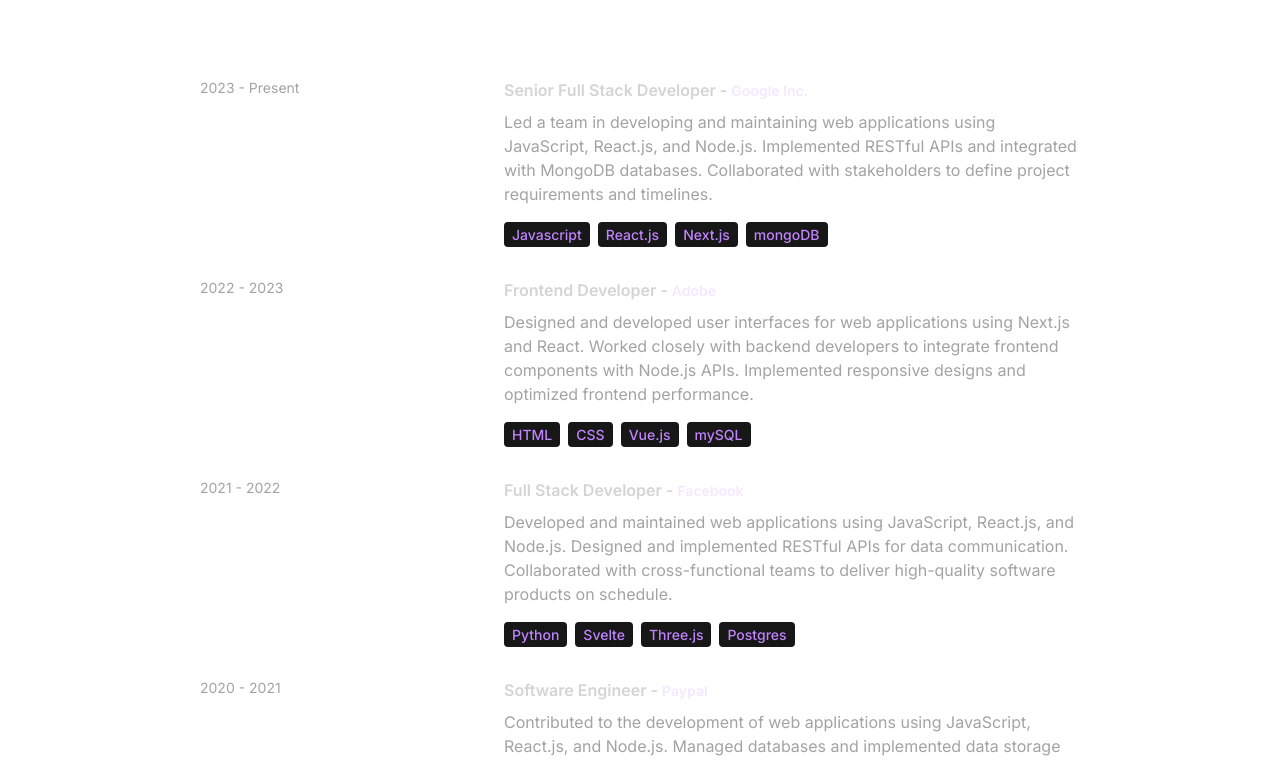
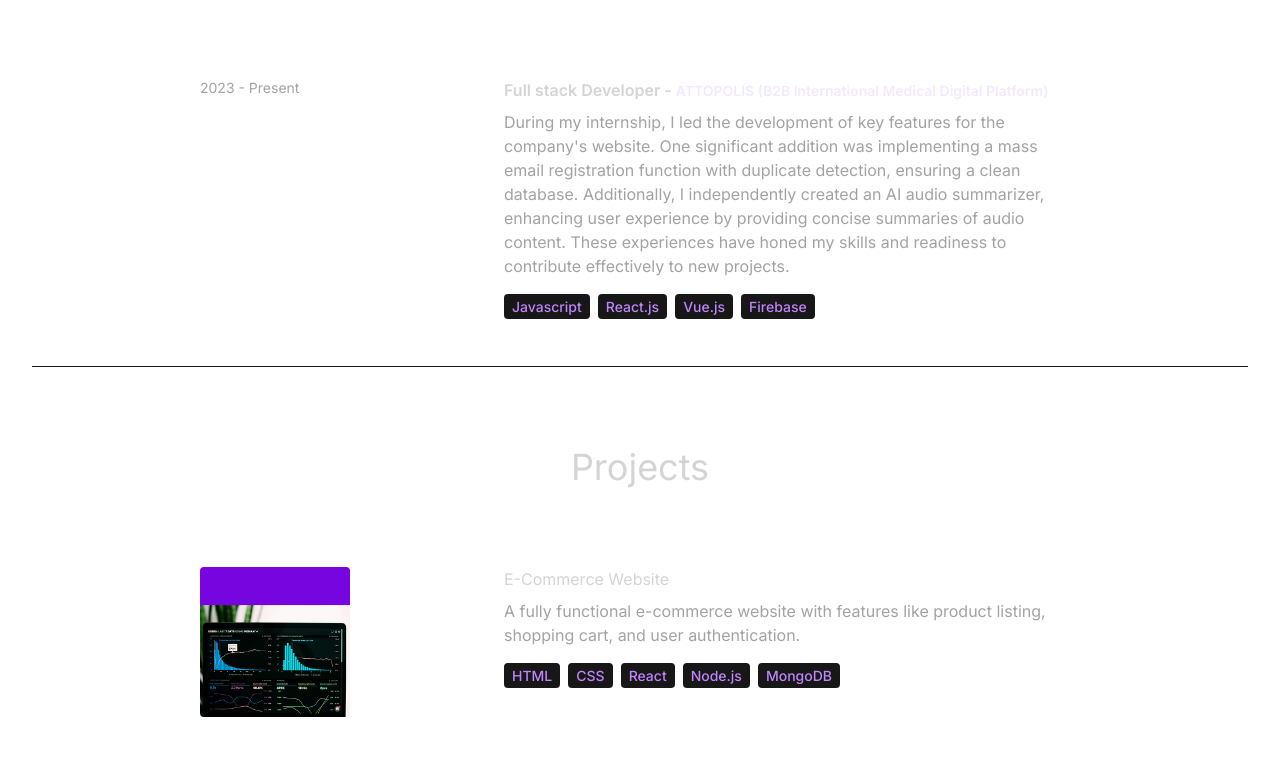
Before and after one commit to haojun141/my-react-portfolio, a React (Vite) app: page / in a window 1280 px wide. Shown: the part 2192-2954 px from the top of the page. Built offline with nearby package versions, Linux system fonts and the light colour scheme.

Commit message:
added own description

```diff
--- a/src/constants/index.js
+++ b/src/constants/index.js
@@ -10,31 +10,10 @@
 export const EXPERIENCES = [
   {
     year: "2023 - Present",
-    role: "Senior Full Stack Developer",
-    company: "Google Inc.",
-    description: `Led a team in developing and maintaining web applications using JavaScript, React.js, and Node.js. Implemented RESTful APIs and integrated with MongoDB databases. Collaborated with stakeholders to define project requirements and timelines.`,
-    technologies: ["Javascript", "React.js", "Next.js", "mongoDB"],
-  },
-  {
-    year: "2022 - 2023",
-    role: "Frontend Developer",
-    company: "Adobe",
-    description: `Designed and developed user interfaces for web applications using Next.js and React. Worked closely with backend developers to integrate frontend components with Node.js APIs. Implemented responsive designs and optimized frontend performance.`,
-    technologies: ["HTML", "CSS", "Vue.js", "mySQL"],
-  },
-  {
-    year: "2021 - 2022",
-    role: "Full Stack Developer",
-    company: "Facebook",
-    description: `Developed and maintained web applications using JavaScript, React.js, and Node.js. Designed and implemented RESTful APIs for data communication. Collaborated with cross-functional teams to deliver high-quality software products on schedule.`,
-    technologies: ["Python", "Svelte", "Three.js", "Postgres"],
-  },
-  {
-    year: "2020 - 2021",
-    role: "Software Engineer",
-    company: "Paypal",
-    description: `Contributed to the development of web applications using JavaScript, React.js, and Node.js. Managed databases and implemented data storage solutions using MongoDB. Worked closely with product managers to prioritize features and enhancements.`,
-    technologies: ["Ruby", "Rails", "PHP", "Sqlite"],
+    role: "Full stack Developer",
+    company: "ATTOPOLIS (B2B International Medical Digital Platform)",
+    description: `During my internship, I led the development of key features for the company's website. One significant addition was implementing a mass email registration function with duplicate detection, ensuring a clean database. Additionally, I independently created an AI audio summarizer, enhancing user experience by providing concise summaries of audio content. These experiences have honed my skills and readiness to contribute effectively to new projects.`,
+    technologies: ["Javascript", "React.js", "Vue.js", "Firebase"],
   },
 ];
 
```
